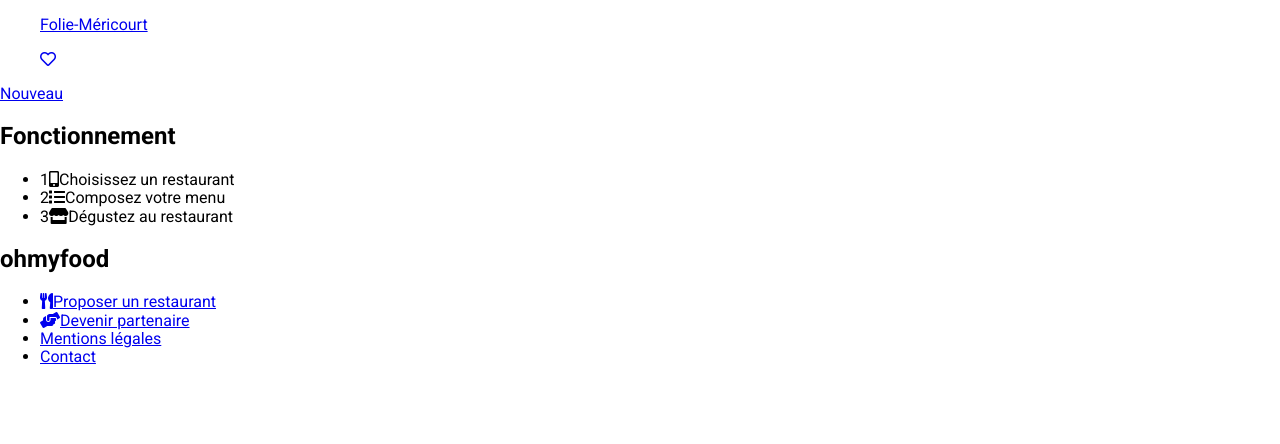
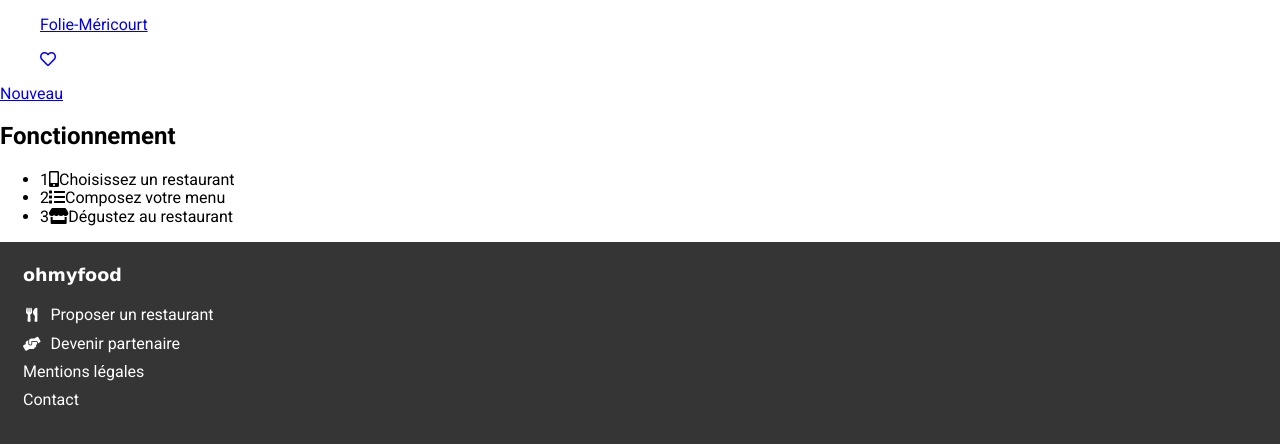
Before and after one commit to stecau/DevWeb-Projet3, a plain HTML site: page index.html in a window 1280 px wide. Shown: the part 4376-4820 px from the top of the page. Before the commit the page ends 4759 px from the top, so only its background shows below. Drawn offline with Linux system fonts and the light colour scheme; a web font is replaced by a local one.

Commit message:
Creation of the footer scss and css style

```diff
--- a/index.html
+++ b/index.html
@@ -179,8 +179,8 @@
         <footer class="footer">
             <h2>ohmyfood</h2>
             <ul class="footer-list">
-                <li><a class="footer-list__link" href="#"><i class="fas fa-utensils"></i>Proposer un restaurant</a></li>
-                <li><a class="footer-list__link" href="#"><i class="fas fa-hands-helping"></i>Devenir partenaire</a></li>
+                <li><a class="footer-list__link" href="#"><i class="fas fa-utensils fa-fw"></i>Proposer un restaurant</a></li>
+                <li><a class="footer-list__link" href="#"><i class="fas fa-hands-helping fa-fw"></i>Devenir partenaire</a></li>
                 <li><a class="footer-list__link" href="#">Mentions légales</a></li>
                 <li><a class="footer-list__link" href="mailto: contact@ohmyfood.com?subject=Renseignement(s)&body=Votre message ici">Contact</a></li>
             </ul>
--- a/sass/01-Base/_base.scss
+++ b/sass/01-Base/_base.scss
@@ -11,7 +11,7 @@
     font-family: "Roboto", Verdana, sans-serif; /* Roboto font police used for text */
 }
     /* For titles H1 */
-h1{
+h1, .footer > h2{
     font-family: "Shrikhand", Verdana, sans-serif; /* Shrikhand font police used for title h1 except 'accueil' page */
 }
 [data-name]{
--- a/sass/02-Utils/_variables.scss
+++ b/sass/02-Utils/_variables.scss
@@ -5,6 +5,9 @@
 $color-primary: #9356DC;
 $color-secondary: #FF79DA;
 $color-tertiary: #99E2D0;
+$color-footer: #353535;
+$color-texte-secondary: #fff;
+
 
 /* Size and border definition */
 $img-header-size: 29px;
--- /dev/null
+++ b/sass/03-Layout/_footer.scss
@@ -0,0 +1,28 @@
+.footer{
+    background-color: $color-footer;
+    color: $color-texte-secondary;
+    padding: $header-margin;
+    & > h2{
+        font-size: 110%;
+        margin: 0;
+    }
+}
+
+.footer-list{
+    list-style-type: none;
+    padding-left: 0;
+    display: flex;
+    flex-direction: column;
+    & > li{
+        padding: 5px 0;
+    }
+    &__link{
+        text-decoration: none;
+        color: $color-texte-secondary;
+        font-size: 100%;
+    }
+    &__link > i{
+        padding: 0px 10px 0px 0;
+        font-size: 14px;
+    }
+}
--- a/sass/style.scss
+++ b/sass/style.scss
@@ -7,6 +7,8 @@
 /* Layouts for css blocks BEM (header, footer, form,...) */
 @import "./03-Layout/bloc-page";
 @import "./03-Layout/header";
+
+@import "./03-Layout/footer";
 
 /* Components for css INDEPENDANT blocks BEM (button,...) */
 
```
Also changed, not shown: css/style.css, sass/style.css, 3 other files.
